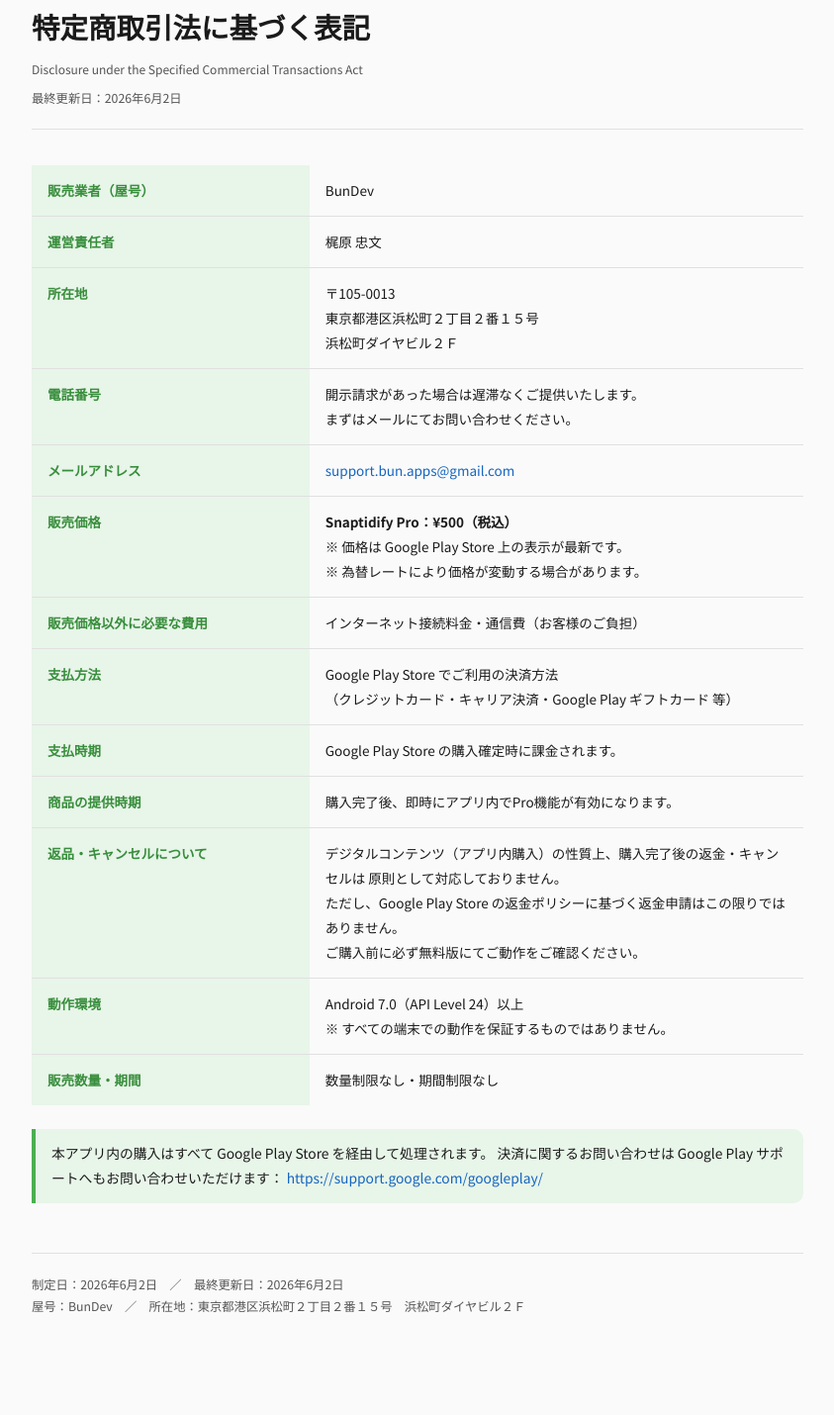
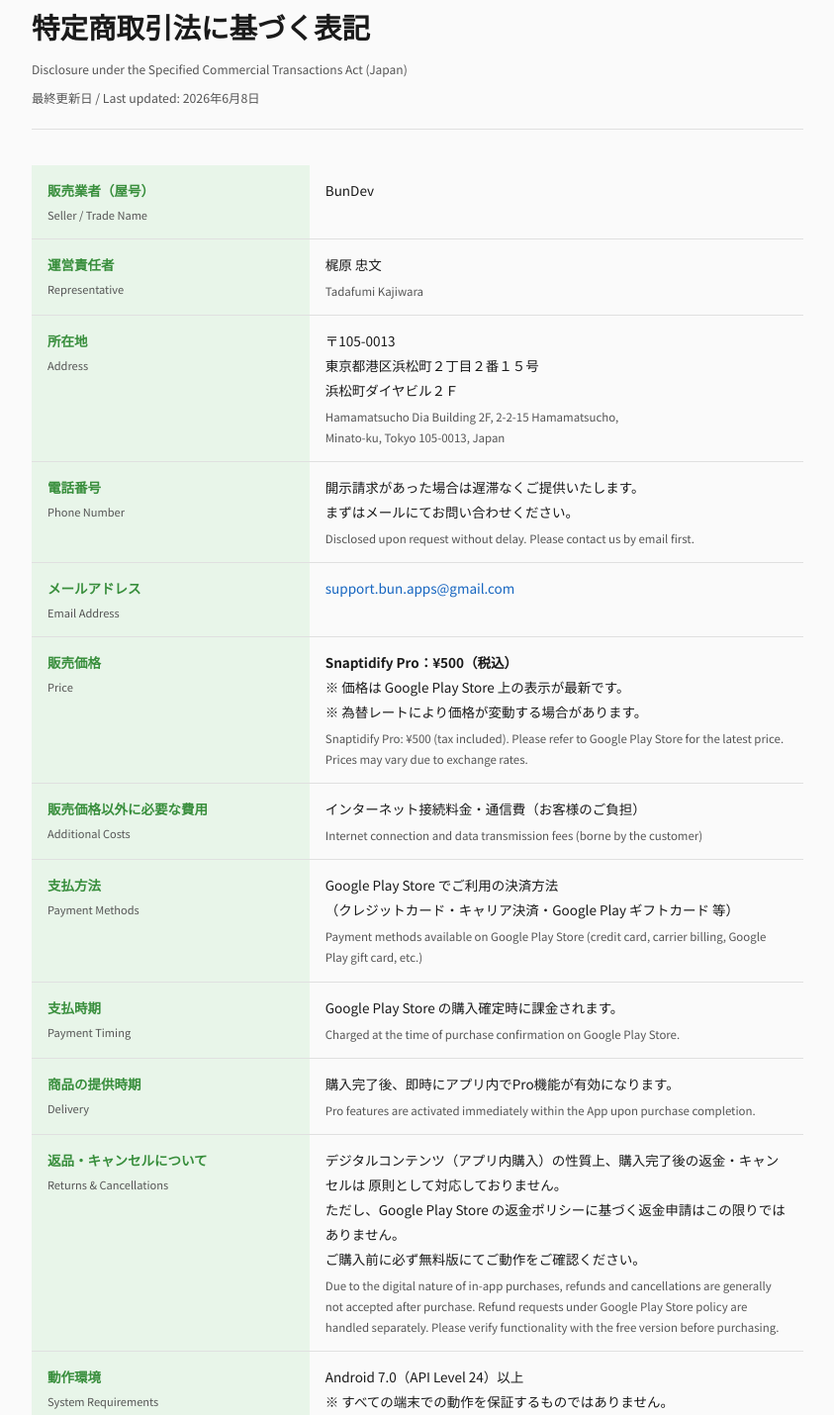
Before and after one commit to support-bun-apps/snaptidify-privacy, a plain HTML site: page tokusho.html in a window 1280 px wide. Shown: the part 142-1572 px from the top of the page at 99% size, without its empty margins (218-1061 px from the left). Drawn offline with Linux system fonts and the light colour scheme.

Commit message:
Update tokusho.html

```diff
--- a/tokusho.html
+++ b/tokusho.html
@@ -3,7 +3,7 @@
 <head>
 <meta charset="UTF-8">
 <meta name="viewport" content="width=device-width, initial-scale=1.0">
-<title>Snaptidify – 特定商取引法に基づく表記</title>
+<title>Snaptidify – 特定商取引法に基づく表記 / Specified Commercial Transactions Act</title>
 <link rel="preconnect" href="https://fonts.googleapis.com">
 <link href="https://fonts.googleapis.com/css2?family=Noto+Sans+JP:wght@400;500;700&family=DM+Serif+Display&display=swap" rel="stylesheet">
 <style>
@@ -78,7 +78,19 @@
     font-weight: 700;
     background: var(--green-l);
     color: var(--green-d);
-    white-space: nowrap;
+  }
+  th .th-en {
+    display: block;
+    font-size: .82em;
+    font-weight: 400;
+    color: var(--sub);
+    margin-top: 2px;
+  }
+  td .td-en {
+    display: block;
+    font-size: .85em;
+    color: var(--sub);
+    margin-top: 4px;
   }
   tr:last-child th, tr:last-child td { border-bottom: none; }
   .note {
@@ -109,84 +121,102 @@
 </header>
 <main>
   <h1 class="doc-title">特定商取引法に基づく表記</h1>
-  <div class="doc-title-en">Disclosure under the Specified Commercial Transactions Act</div>
-  <div class="doc-meta">最終更新日：2026年6月2日</div>
+  <div class="doc-title-en">Disclosure under the Specified Commercial Transactions Act (Japan)</div>
+  <div class="doc-meta">最終更新日 / Last updated: 2026年6月8日</div>
 
   <div class="tbl-wrap">
     <table>
       <tr>
-        <th>販売業者（屋号）</th>
+        <th>販売業者（屋号）<span class="th-en">Seller / Trade Name</span></th>
         <td>BunDev</td>
       </tr>
       <tr>
-        <th>運営責任者</th>
-        <td>梶原 忠文</td>
+        <th>運営責任者<span class="th-en">Representative</span></th>
+        <td>梶原 忠文<span class="td-en">Tadafumi Kajiwara</span></td>
       </tr>
       <tr>
-        <th>所在地</th>
+        <th>所在地<span class="th-en">Address</span></th>
         <td>
           〒105-0013<br>
           東京都港区浜松町２丁目２番１５号<br>
           浜松町ダイヤビル２Ｆ
+          <span class="td-en">Hamamatsucho Dia Building 2F, 2-2-15 Hamamatsucho,<br>Minato-ku, Tokyo 105-0013, Japan</span>
         </td>
       </tr>
       <tr>
-        <th>電話番号</th>
+        <th>電話番号<span class="th-en">Phone Number</span></th>
         <td>
           開示請求があった場合は遅滞なくご提供いたします。<br>
           まずはメールにてお問い合わせください。
+          <span class="td-en">Disclosed upon request without delay. Please contact us by email first.</span>
         </td>
       </tr>
       <tr>
-        <th>メールアドレス</th>
+        <th>メールアドレス<span class="th-en">Email Address</span></th>
         <td><a href="mailto:support.bun.apps@gmail.com">support.bun.apps@gmail.com</a></td>
       </tr>
       <tr>
-        <th>販売価格</th>
+        <th>販売価格<span class="th-en">Price</span></th>
         <td>
           <strong>Snaptidify Pro：¥500（税込）</strong><br>
           ※ 価格は Google Play Store 上の表示が最新です。<br>
           ※ 為替レートにより価格が変動する場合があります。
+          <span class="td-en">Snaptidify Pro: ¥500 (tax included). Please refer to Google Play Store for the latest price. Prices may vary due to exchange rates.</span>
         </td>
       </tr>
       <tr>
-        <th>販売価格以外に必要な費用</th>
-        <td>インターネット接続料金・通信費（お客様のご負担）</td>
+        <th>販売価格以外に必要な費用<span class="th-en">Additional Costs</span></th>
+        <td>
+          インターネット接続料金・通信費（お客様のご負担）
+          <span class="td-en">Internet connection and data transmission fees (borne by the customer)</span>
+        </td>
       </tr>
       <tr>
-        <th>支払方法</th>
+        <th>支払方法<span class="th-en">Payment Methods</span></th>
         <td>
           Google Play Store でご利用の決済方法<br>
           （クレジットカード・キャリア決済・Google Play ギフトカード 等）
+          <span class="td-en">Payment methods available on Google Play Store (credit card, carrier billing, Google Play gift card, etc.)</span>
         </td>
       </tr>
       <tr>
-        <th>支払時期</th>
-        <td>Google Play Store の購入確定時に課金されます。</td>
+        <th>支払時期<span class="th-en">Payment Timing</span></th>
+        <td>
+          Google Play Store の購入確定時に課金されます。
+          <span class="td-en">Charged at the time of purchase confirmation on Google Play Store.</span>
+        </td>
       </tr>
       <tr>
-        <th>商品の提供時期</th>
-        <td>購入完了後、即時にアプリ内でPro機能が有効になります。</td>
+        <th>商品の提供時期<span class="th-en">Delivery</span></th>
+        <td>
+          購入完了後、即時にアプリ内でPro機能が有効になります。
+          <span class="td-en">Pro features are activated immediately within the App upon purchase completion.</span>
+        </td>
       </tr>
       <tr>
-        <th>返品・キャンセルについて</th>
+        <th>返品・キャンセルについて<span class="th-en">Returns &amp; Cancellations</span></th>
         <td>
           デジタルコンテンツ（アプリ内購入）の性質上、購入完了後の返金・キャンセルは
           原則として対応しておりません。<br>
           ただし、Google Play Store の返金ポリシーに基づく返金申請はこの限りではありません。<br>
           ご購入前に必ず無料版にてご動作をご確認ください。
+          <span class="td-en">Due to the digital nature of in-app purchases, refunds and cancellations are generally not accepted after purchase. Refund requests under Google Play Store policy are handled separately. Please verify functionality with the free version before purchasing.</span>
         </td>
       </tr>
       <tr>
-        <th>動作環境</th>
+        <th>動作環境<span class="th-en">System Requirements</span></th>
         <td>
           Android 7.0（API Level 24）以上<br>
           ※ すべての端末での動作を保証するものではありません。
+          <span class="td-en">Android 7.0 (API Level 24) or higher. Operation on all devices is not guaranteed.</span>
         </td>
       </tr>
       <tr>
-        <th>販売数量・期間</th>
-        <td>数量制限なし・期間制限なし</td>
+        <th>販売数量・期間<span class="th-en">Availability</span></th>
+        <td>
+          数量制限なし・期間制限なし
+          <span class="td-en">No quantity limit. No time limit.</span>
+        </td>
       </tr>
     </table>
   </div>
@@ -194,11 +224,14 @@
   <div class="note">
     本アプリ内の購入はすべて Google Play Store を経由して処理されます。
     決済に関するお問い合わせは Google Play サポートへもお問い合わせいただけます：
-    <a href="https://support.google.com/googleplay/" target="_blank">https://support.google.com/googleplay/</a>
+    <a href="https://support.google.com/googleplay/" target="_blank">https://support.google.com/googleplay/</a><br><br>
+    <span style="color:var(--sub); font-size:.92em;">All in-app purchases are processed through Google Play Store.
+    For payment-related inquiries, you may also contact Google Play Support:
+    <a href="https://support.google.com/googleplay/" target="_blank">https://support.google.com/googleplay/</a></span>
   </div>
 
   <div class="doc-footer">
-    <p>制定日：2026年6月2日　／　最終更新日：2026年6月2日</p>
+    <p>制定日：2026年6月2日　／　最終更新日：2026年6月8日</p>
     <p>屋号：BunDev　／　所在地：東京都港区浜松町２丁目２番１５号　浜松町ダイヤビル２Ｆ</p>
   </div>
 </main>
```
